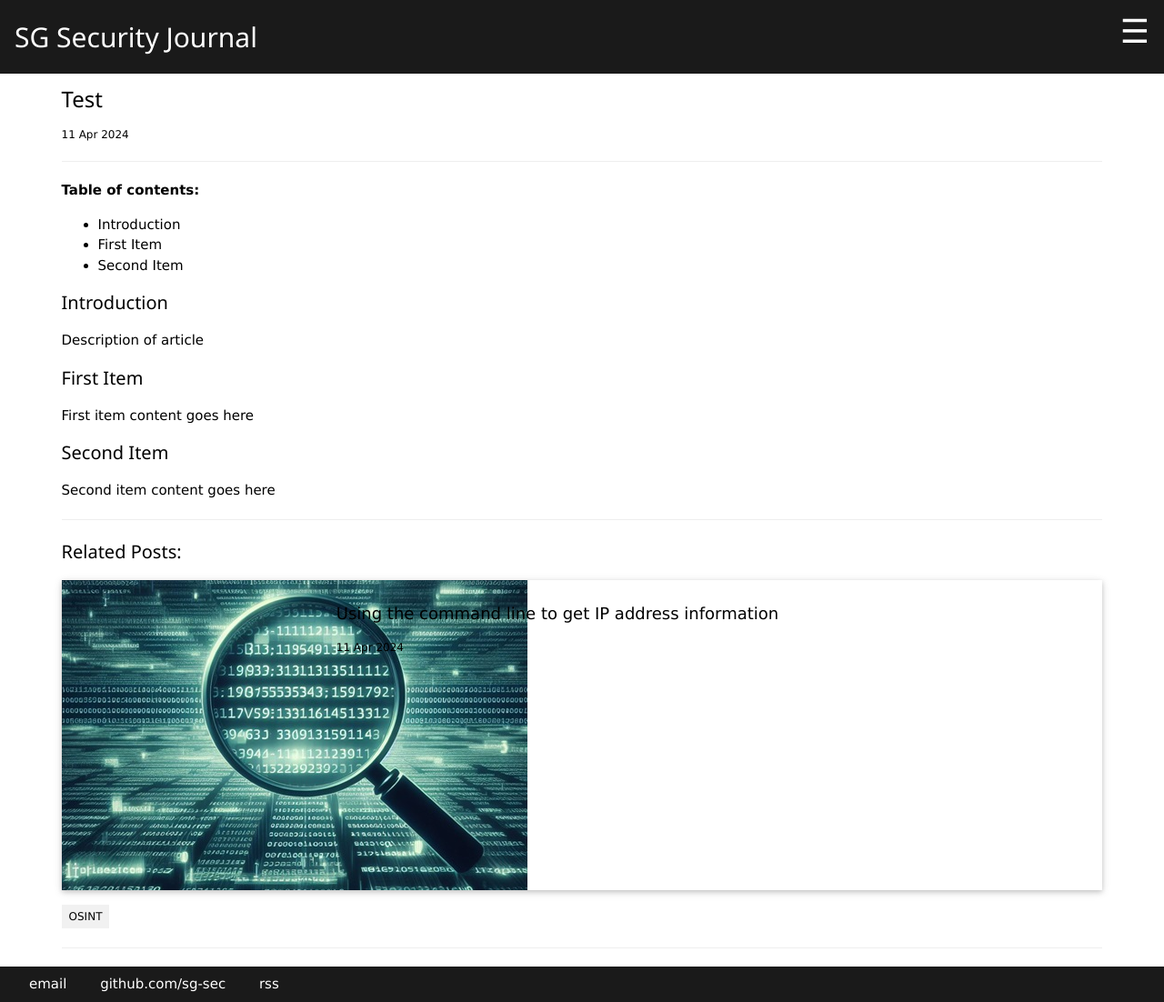
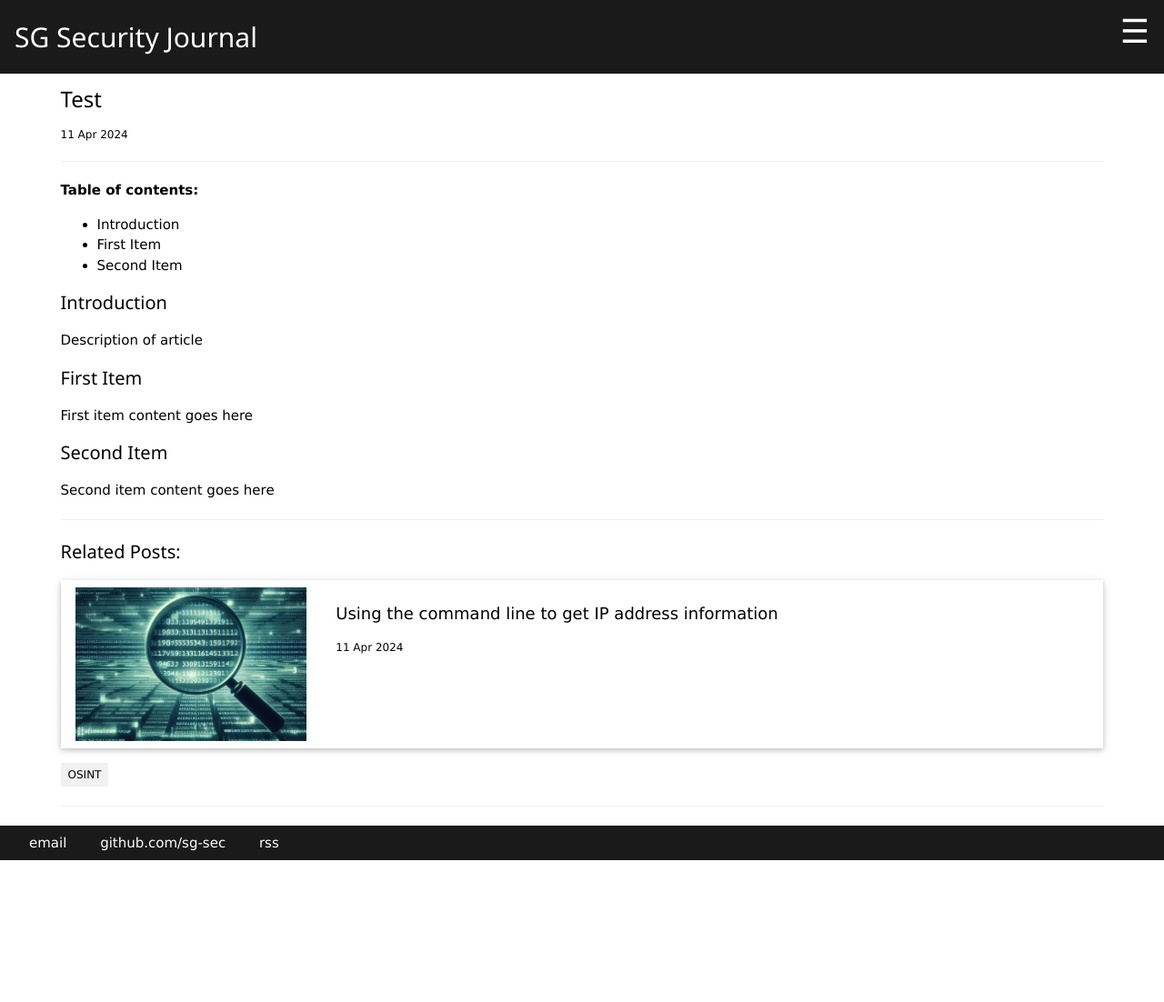
Before and after one commit to sg-sec/sg-sec.github.io, a Jekyll site: the page built from _posts/2024-04-11-test.md, in a window 1280 px wide. Shown: the whole page at 91% size. Built offline with Jekyll 4.4.1, drawn with Linux system fonts in a browser that asks for light colours; after the commit the page ends 946 px from its top, so only the background shows below that.

Commit message:
Update relatedpostlistitem.html

```diff
--- a/_includes/relatedpostlistitem.html
+++ b/_includes/relatedpostlistitem.html
@@ -2,7 +2,7 @@
         <div class="w3-row">
             <div class="w3-quarter">
                 {% if post.image And post.image != "" And post.image != nil %}
-                <img class="" style="height:100%" {% if post.image_alt_text and post.image_alt_text != "" and post.image_alt_text != nil %} alt="{{ post.image_alt_text }}" {% endif %}  src="{{ site.baseurl }}/assets/images/{{ post.image }}">
+                <img class="w3-padding" style="width:100%" {% if post.image_alt_text and post.image_alt_text != "" and post.image_alt_text != nil %} alt="{{ post.image_alt_text }}" {% endif %}  src="{{ site.baseurl }}/assets/images/{{ post.image }}">
                 {% else %}
                 {% endif %}
             </div>
```
